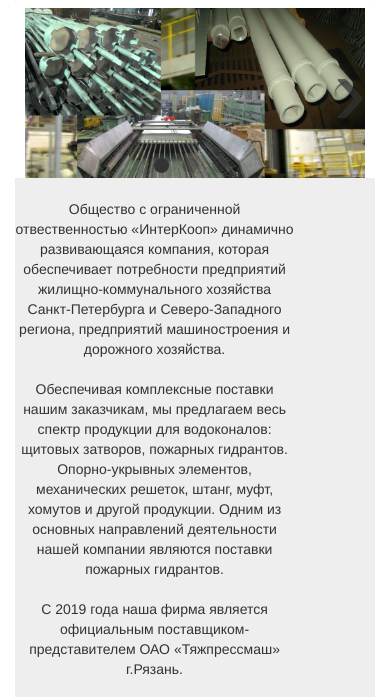
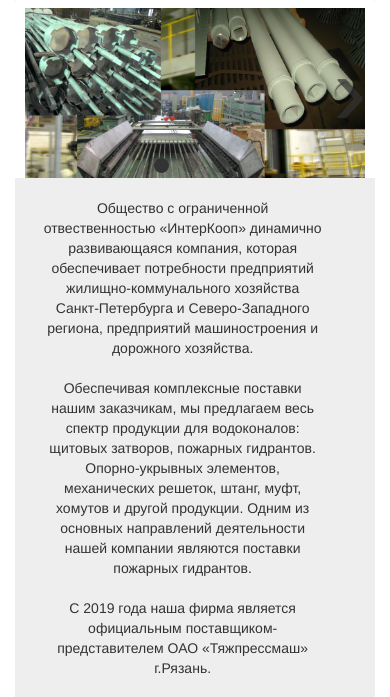
Before and after one commit to AkulichNV/intercop, a plain HTML site: page index.html in a window 390 px wide. Shown: the part 147-844 px from the top of the page. Drawn offline with nearby package versions, Linux system fonts and the light colour scheme.

Commit message:
Update index.html
add col-xs-offset-1 at the article

```diff
--- a/index.html
+++ b/index.html
@@ -64,8 +64,7 @@
 </div>
 
   <div class="poem row text-center">
-    <div class="col-xs-1"></div>
-    <p class="text-center col-xs-11">Общество с ограниченной отвественностью «ИнтерКооп» динамично развивающаяся компания, которая обеспечивает потребности предприятий жилищно-коммунального
+    <p class="text-center col-xs-11 col-xs-offset-1">Общество с ограниченной отвественностью «ИнтерКооп» динамично развивающаяся компания, которая обеспечивает потребности предприятий жилищно-коммунального
 хозяйства Санкт-Петербурга и Северо-Западного региона, предприятий
 машиностроения и дорожного хозяйства.<br><br>
 Обеспечивая комплексные поставки нашим заказчикам, мы предлагаем
```
